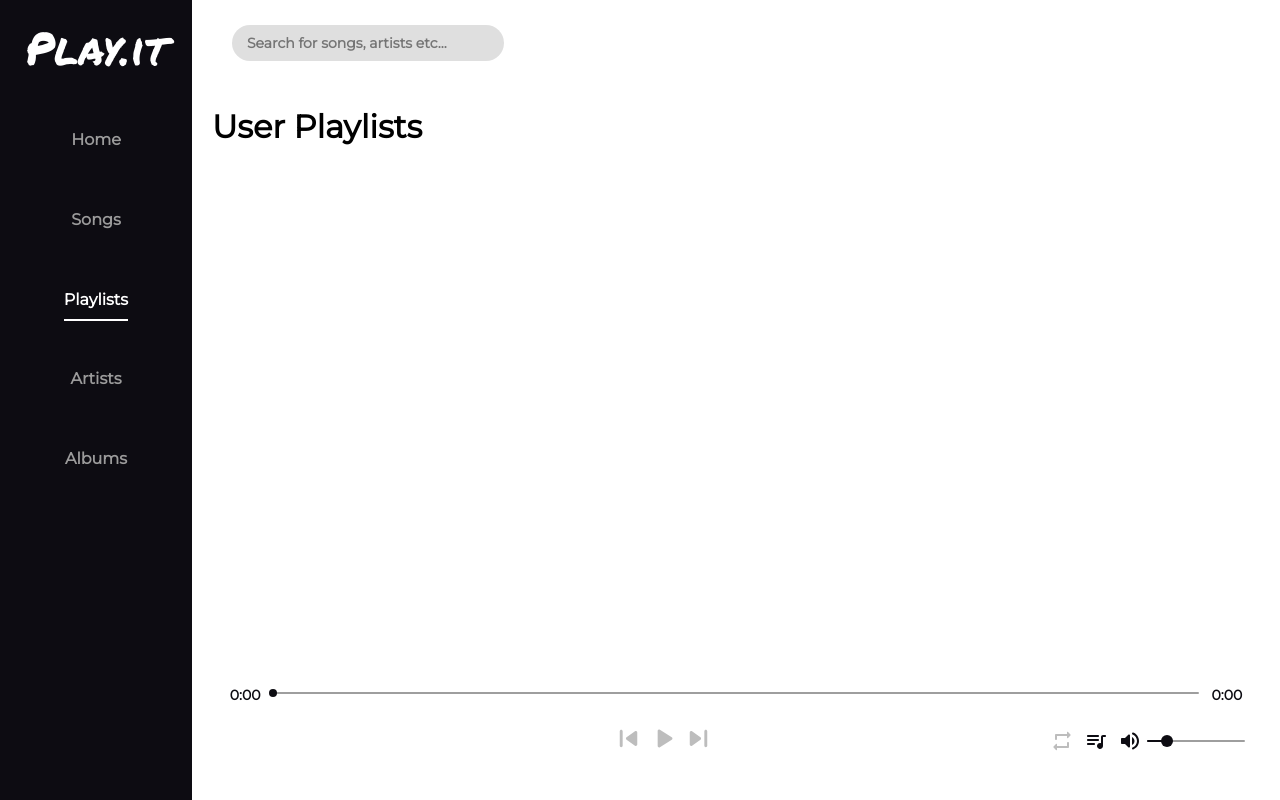
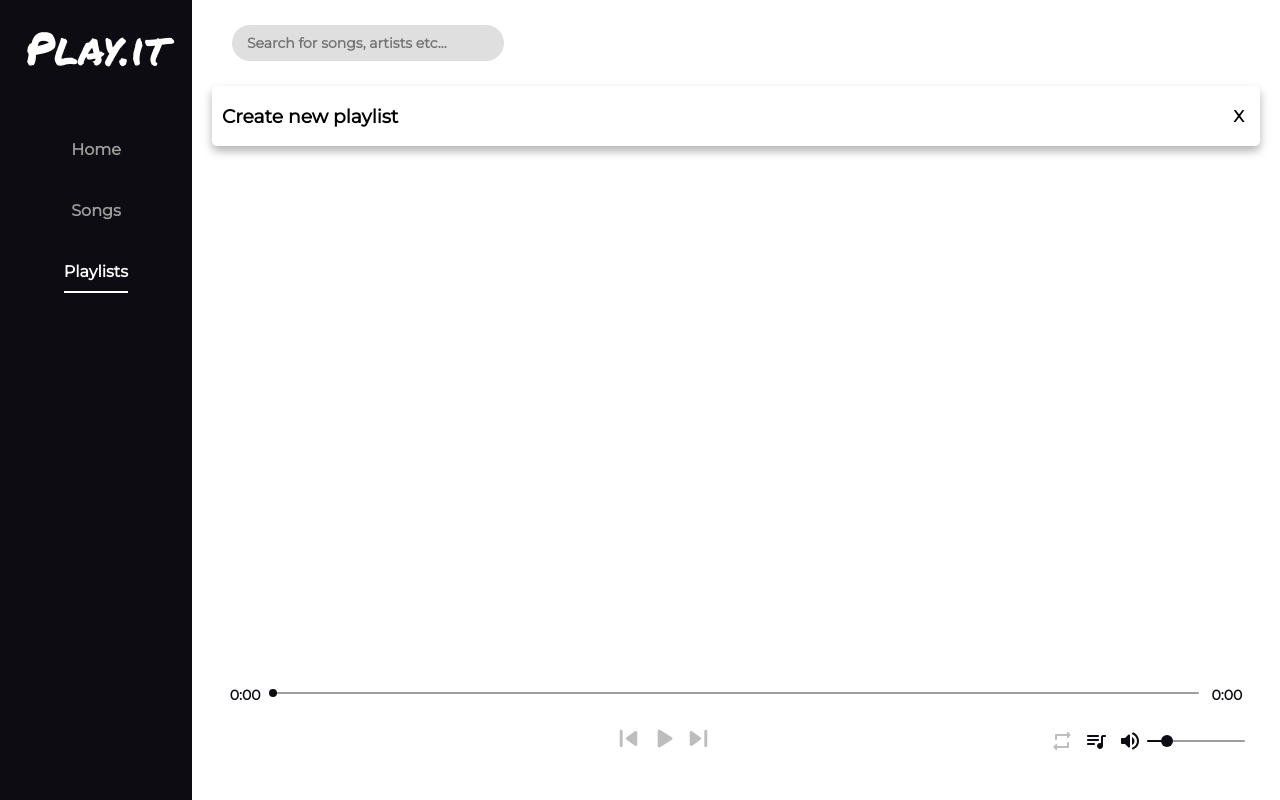
Before and after one commit to SharrySivia/Play.it, a React (Create React App) app: page /collections/playlists in a window 1280 px wide. Built offline with nearby package versions, Linux system fonts and the light colour scheme.

Commit message:
added create new playlist dialog and button

```diff
--- /dev/null
+++ b/src/components/create-playlist-dialog/create-playlist-dialog.component.jsx
@@ -0,0 +1,15 @@
+import React from "react";
+import "./create-playlist-dialog.styles.scss";
+
+const CreatePlaylistDialog = () => (
+  <div className="dialog">
+    <div className="title-container">
+      <h3 className="title"> Create new playlist</h3>
+      <button type="button" className="close-btn">
+        X
+      </button>
+    </div>
+  </div>
+);
+
+export default CreatePlaylistDialog;
--- /dev/null
+++ b/src/components/create-playlist-dialog/create-playlist-dialog.styles.scss
@@ -0,0 +1,23 @@
+.dialog {
+  width: 100%;
+  position: absolute;
+  top: 0;
+  background-color: white;
+  border-radius: 5px;
+  box-shadow: 0 5px 10px rgba(0, 0, 0, 0.3);
+
+  .title-container {
+    width: 100%;
+    display: flex;
+    justify-content: space-between;
+    align-items: center;
+    padding: 0 10px;
+    .close-btn {
+      font-size: 16px;
+      font-weight: bolder;
+      background-color: transparent;
+      border: none;
+      outline: none;
+    }
+  }
+}
--- a/src/components/playlists/playlists.component.jsx
+++ b/src/components/playlists/playlists.component.jsx
@@ -1,10 +1,18 @@
 import React from "react";
+
+import CreatePlaylistDialoge from "../create-playlist-dialog/create-playlist-dialog.component";
 
 import "./playlists.styles.scss";
 
 const Playlists = () => (
   <div className="playlists-container">
-    <h1>User Playlists</h1>
+    <div className="title-container">
+      <h2 className="title">User Playlists</h2>
+      <button type="button" className="create-playlist-btn">
+        + Create new playlist
+      </button>
+    </div>
+    <CreatePlaylistDialoge />
   </div>
 );
 
--- a/src/components/playlists/playlists.styles.scss
+++ b/src/components/playlists/playlists.styles.scss
@@ -0,0 +1,22 @@
+.playlists-container {
+  width: 100%;
+  position: relative;
+  .title-container {
+    width: 100%;
+    height: auto;
+    display: flex;
+    justify-content: space-between;
+    align-items: center;
+
+    .create-playlist-btn {
+      font-size: 1rem;
+      display: inline-block;
+      background-color: transparent;
+      border: none;
+      outline: none;
+      &:hover {
+        cursor: pointer;
+      }
+    }
+  }
+}
--- a/src/components/recentlyPlayed/recentlyPlayed.component.jsx
+++ b/src/components/recentlyPlayed/recentlyPlayed.component.jsx
@@ -6,7 +6,7 @@ import "./recentlyPlayed.styles.scss";
 
 const RecentlyPlayed = ({ recentlyPlayed }) => (
   <div className="recentlyPlayed">
-    <h1>Recently Played</h1>
+    <h2 className="title">Recently Played</h2>
     {recentlyPlayed ? (
       recentlyPlayed.map((song) => <SongCard key={song.id} song={song} />)
     ) : (
--- a/src/components/sidebar/sidebar.component.jsx
+++ b/src/components/sidebar/sidebar.component.jsx
@@ -24,7 +24,7 @@ const Sidebar = () => (
       >
         <li>Playlists</li>
       </NavLink>
-      <NavLink
+      {/* <NavLink
         to="/collections/artists"
         className="list-item"
         activeClassName="link-active"
@@ -37,7 +37,7 @@ const Sidebar = () => (
         activeClassName="link-active"
       >
         <li>Albums</li>
-      </NavLink>
+      </NavLink> */}
     </ul>
   </div>
 );
--- a/src/components/sidebar/sidebar.styles.scss
+++ b/src/components/sidebar/sidebar.styles.scss
@@ -16,7 +16,7 @@
   }
 
   .links-list {
-    height: 45%;
+    // height: 45%;
     list-style: none;
     padding: 0;
     margin-top: 20px;
@@ -26,6 +26,7 @@
     align-items: center;
 
     .list-item {
+      margin: 10px 0;
       padding: 10px 0;
       text-decoration: none;
       color: rgb(155, 155, 155);
--- a/src/components/song-card/song-card.component.jsx
+++ b/src/components/song-card/song-card.component.jsx
@@ -1,6 +1,5 @@
 import React, { Fragment } from "react";
 import { connect } from "react-redux";
-// import PlayArrowRoundedIcon from "@material-ui/icons/PlayArrowRounded";
 
 import {
   PlayButton,
@@ -14,7 +13,7 @@ import { addToQueue } from "../../redux/queue/queue.actions";
 import "./song-card.styles.scss";
 
 const SongCard = ({ song, currentTrack, setCurrentTrack, addToQueue }) => {
-  const disabled = currentTrack ? currentTrack.id === song.id : false;
+  const isCurrentlyPlaying = currentTrack ? currentTrack.id === song.id : false;
   return (
     <div className="song-card">
       <div
@@ -22,19 +21,12 @@ const SongCard = ({ song, currentTrack, setCurrentTrack, addToQueue }) => {
         style={{ backgroundImage: `url(${song.imgSrc})` }}
       >
         <div className="buttons">
-          {disabled ? (
+          {isCurrentlyPlaying ? (
             <NowPlayingButton />
           ) : (
             <Fragment>
-              <PlayButton
-                isDisabled={disabled}
-                playTrack={() => setCurrentTrack(song)}
-              />
-              <AddToQueueButton
-                isDisabled={disabled}
-                addToQueue={addToQueue}
-                song={song}
-              />
+              <PlayButton playTrack={() => setCurrentTrack(song)} />
+              <AddToQueueButton addToQueue={addToQueue} song={song} />
             </Fragment>
           )}
         </div>
```
